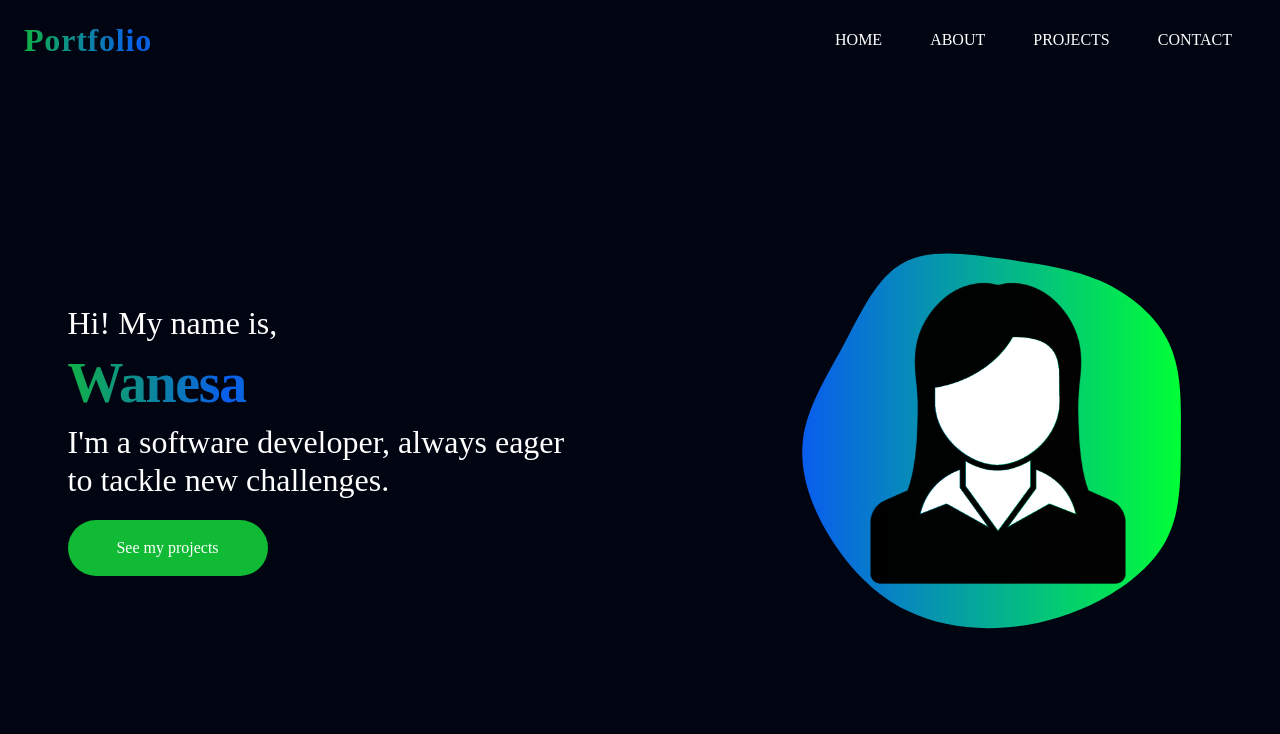
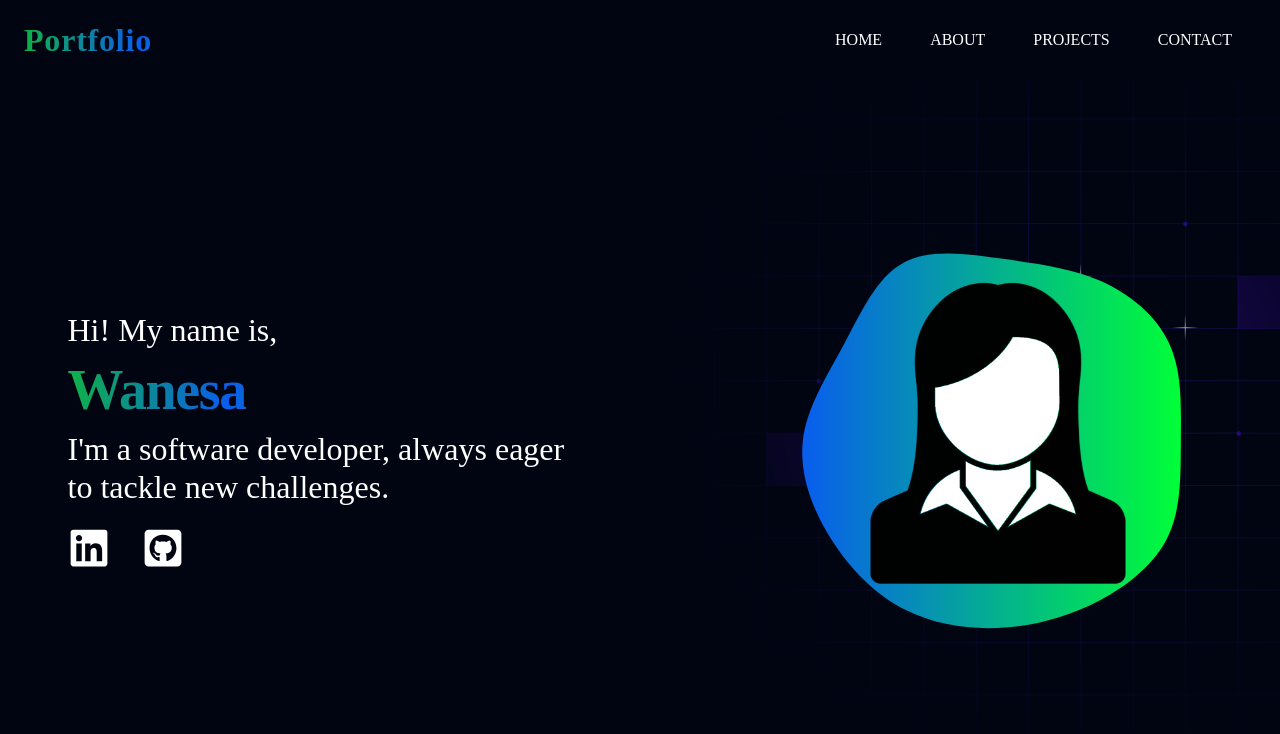
Before and after one commit to Wanesia/Portfolio, a Next.js app: page / in a window 1280 px wide. Shown: the top 734 px of the page. Built offline with nearby package versions, Linux system fonts and the light colour scheme; a web font is replaced by a local one.

Commit message:
hero done

```diff
--- a/app/page.jsx
+++ b/app/page.jsx
@@ -5,6 +5,9 @@ import { motion } from "framer-motion";
 import Blob from "@/components/Blob";
 import Image from "next/image";
 import avatarImg from "@/public/assets/avatar2.png";
+import Socials from "@/components/Socials";
+import Pattern from "@/components/Pattern";
+
 const Home = () => {
   return (
     <motion.section
@@ -13,8 +16,9 @@ const Home = () => {
         opacity: 1,
         transition: { duration: 0.6, ease: "easeIn" },
       }}
-      className="h-[calc(100vh-5rem)] flex items-center"
+      className="h-[calc(100vh-5rem)] flex items-center relative overflow-hidden"
     >
+      <Pattern></Pattern>
       <div className="flex flex-col xl:flex-row items-center justify-around w-full">
         <div className="w-full xl:w-[550px] flex flex-col items-center xl:items-start text-center xl:text-left">
           <h3>Hi! My name is,</h3>
@@ -31,8 +35,10 @@ const Home = () => {
           >
             Wanesa
           </motion.h1>
-          <h3 className="max-w-[500px]">I'm a software developer, always eager to tackle new challenges.</h3>
-          <button className="btn btn-lg btn-accent mt-5">See my projects</button>
+          <h3 className="max-w-[500px]">
+            I'm a software developer, always eager to tackle new challenges.
+          </h3>
+          <Socials></Socials>
         </div>
         <div className="hidden xl:block  relative z-20">
           <Blob></Blob>
--- /dev/null
+++ b/components/Pattern.jsx
@@ -0,0 +1,13 @@
+import React from "react";
+
+const Pattern = () => {
+  return (
+    <div
+      className="hidden md:flex absolute left-110 w-full h-[calc(100vh-5rem)] bg-[url(/assets/pattern.svg)]
+     bg-no-repeat bg-cover bg-center"
+    >
+    </div>
+  );
+};
+
+export default Pattern;
--- /dev/null
+++ b/components/Socials.jsx
@@ -0,0 +1,35 @@
+import Link from "next/link";
+import { FaLinkedin } from "react-icons/fa";
+import { FaGithubSquare } from "react-icons/fa";
+
+const socials = [
+  {
+    icon: <FaLinkedin />,
+    path: "https://www.linkedin.com/in/wanesa-wintmiller/",
+  },
+  {
+    icon: <FaGithubSquare />,
+    path: "https://github.com/Wanesia",
+  },
+];
+const Socials = () => {
+  return (
+    <div className="flex gap-8 mt-5">
+      {socials.map((item, index) => {
+        return (
+          <Link
+            key={index}
+            href={item.path}
+            target="_blank"
+            rel="noopener noreferrer"
+            className="text-[42px] cursor-pointer hover:scale-110 transition-transform duration-300"
+          >
+            {item.icon}
+          </Link>
+        );
+      })}
+    </div>
+  );
+};
+
+export default Socials;
--- a/package.json
+++ b/package.json
@@ -16,6 +16,7 @@
     "next": "15.3.3",
     "react": "^19.0.0",
     "react-dom": "^19.0.0",
+    "react-icons": "^5.5.0",
     "tailwind-merge": "^3.3.1"
   },
   "devDependencies": {
```
Also changed, not shown: 1 other file (tests, documents, lock files or other folders).
